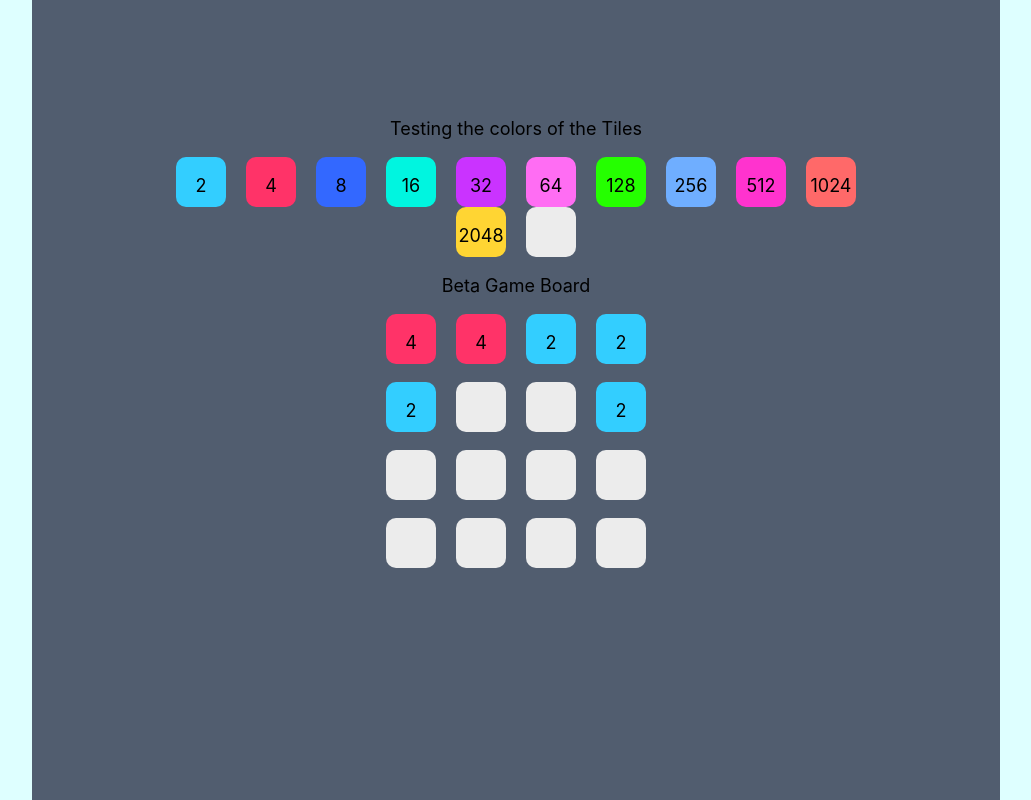
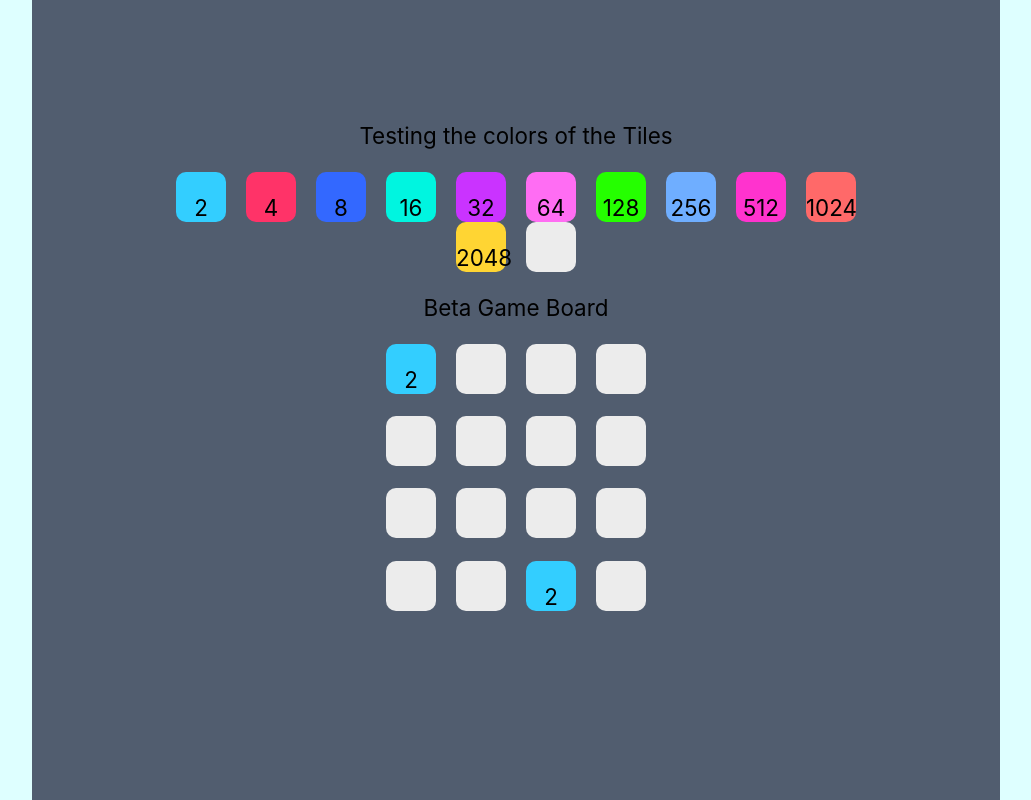
Before and after one commit to gruntygap/2048-react, a React (Create React App) app: page / in a window 1280 px wide. Shown: the top 800 px of the page, without its empty margins (124-1155 px from the left). Built offline with nearby package versions, Linux system fonts and the light colour scheme.

Commit message:
Starting to attempt to style

```diff
--- a/src/Board.css
+++ b/src/Board.css
@@ -1,6 +1,6 @@
 .Board {
     text-align: center;
-    font-size: calc(10px + 1vmin);
+    font-size: 1.4em;
     background-color: #515d6f;
     padding: 100px;
     max-width: 60%;
@@ -11,3 +11,21 @@
 html, body, #root {
     height: 100%;
 }
+
+.tile.new, .overlay {
+    animation-duration: 0.20s;
+    animation-name: newTile;
+    animation-fill-mode: forwards;
+    animation-delay: 0.15s;
+    transform: scale(0);
+}
+
+@keyframes newTile {
+    from {
+        transform: scale(0);
+    }
+
+    to {
+        transform: scale(1);
+    }
+}
--- a/src/Board.tsx
+++ b/src/Board.tsx
@@ -2,7 +2,7 @@ import React, { Component } from 'react';
 import './Board.css';
 import Game from './Game';
 
-const Tile: React.SFC<{number?: number}> = (props) => {
+const Tile: React.SFC<{number?: number, class?: string}> = (props) => {
     const styling: any = {
         width: "50px",
         height: "50px",
@@ -18,7 +18,7 @@ const Tile: React.SFC<{number?: number}> = (props) => {
         props.number == 64 ? "#ff6df3" : props.number == 128 ? "#25ff00" :
         props.number == 256 ? "#6faeff" : props.number == 512 ? "#FF33CE" :
         props.number == 1024 ? "#ff6969" : props.number == 2048 ? "#ffd533" : "#ececec";
-    return <span style={styling}><p>{props.number != 0 ? props.number : undefined}</p></span>;
+    return <span className={props.class} style={styling}><p>{props.number != 0 ? props.number : undefined}</p></span>;
 }
 
 class Board extends Component<{}, { game: Game }> {
@@ -78,6 +78,9 @@ class Board extends Component<{}, { game: Game }> {
                 {this.state.game.state.map((i: Array<number>)=>{
                     return <p>
                         {i.map((j: number)=>{
+                            // if (j == 2) {
+                            //     return <Tile class={"overlay"} number={j}/>
+                            // }
                             return <Tile number={j}/>
                         })}
                     </p>;
--- a/src/Game.ts
+++ b/src/Game.ts
@@ -36,18 +36,14 @@ class Game {
 
     constructor(options?: Game){
         this.state = options ? options.state : createBoard(4);
-        if (!options){
-            this.state[0][0] = 4;
-            this.state[0][1] = 4;
-            this.state[0][2] = 2;
-            this.state[0][3] = 2;
-
-            this.state[1][0] = 2;
-            this.state[1][3] = 2;
+        if (!options) {
+            this.addPiece();
+            this.addPiece();
         }
     }
 
     addPiece() {
+        console.log("Added");
         let randomX = Math.floor(Math.random() * (4 - 0)) + 0;
         let randomY = Math.floor(Math.random() * (4 - 0)) + 0;
         let board = this.state;
```
